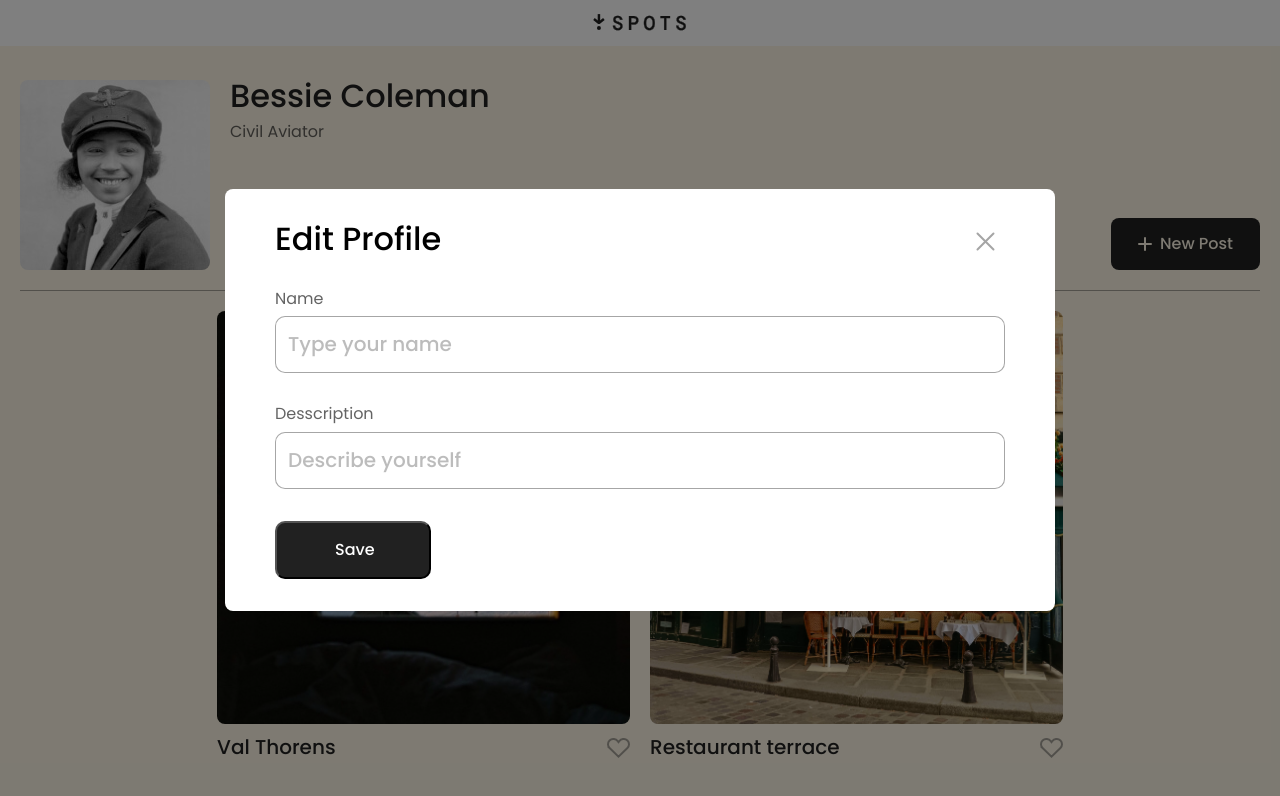
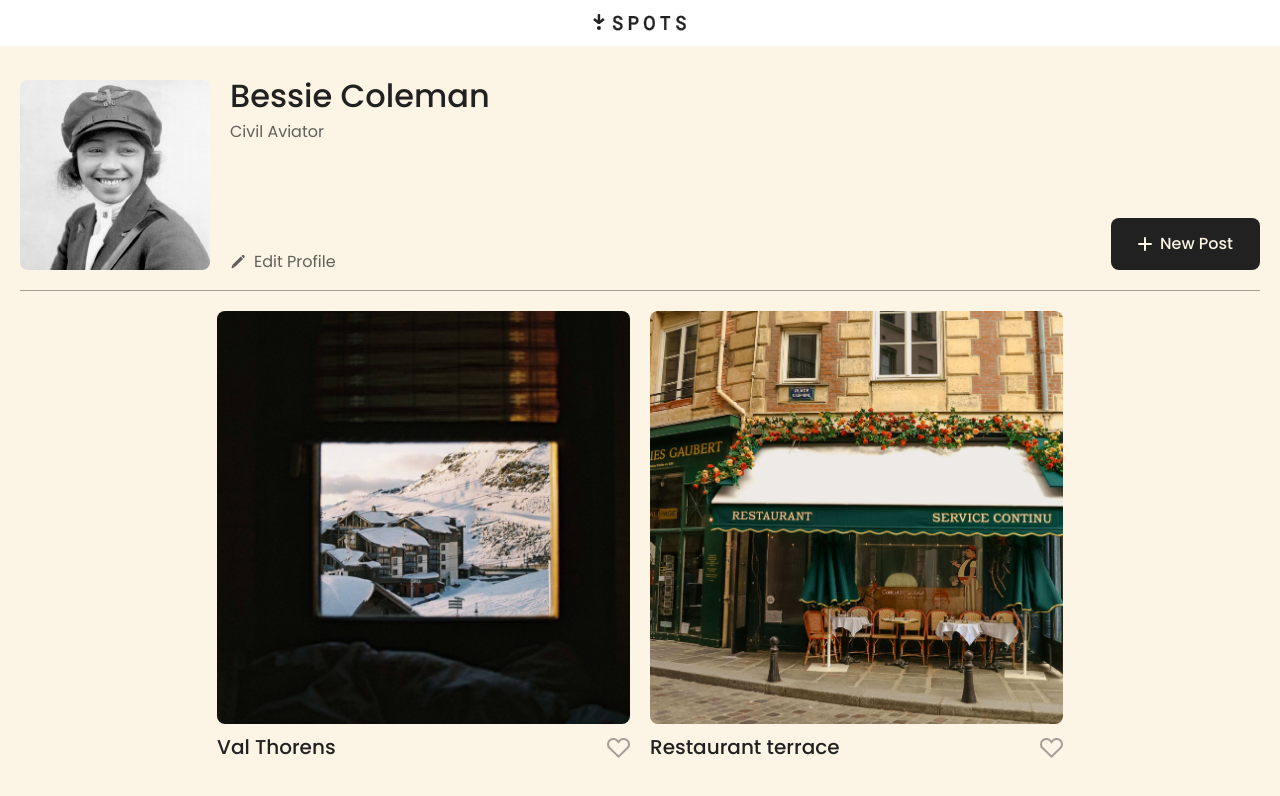
Before and after one commit to brandonwirz/se_project_spots, a plain HTML site: page index.html in a window 1280 px wide. Shown: the top 796 px of the page. Drawn offline with Linux system fonts and the light colour scheme; grey boxes are pictures that could not be loaded.

Commit message:
fix visibility css

```diff
--- a/index.html
+++ b/index.html
@@ -116,7 +116,7 @@
       <footer class="footer">
         <p class="footer__text">2025©Spots</p>
       </footer>
-      <div class="modal modal_ls-opened">
+      <div class="modal">
         <div class="modal__container">
           <button type="button" class="modal__close-btn"></button>
           <h2 class="modal__title">Edit Profile</h2>
```
